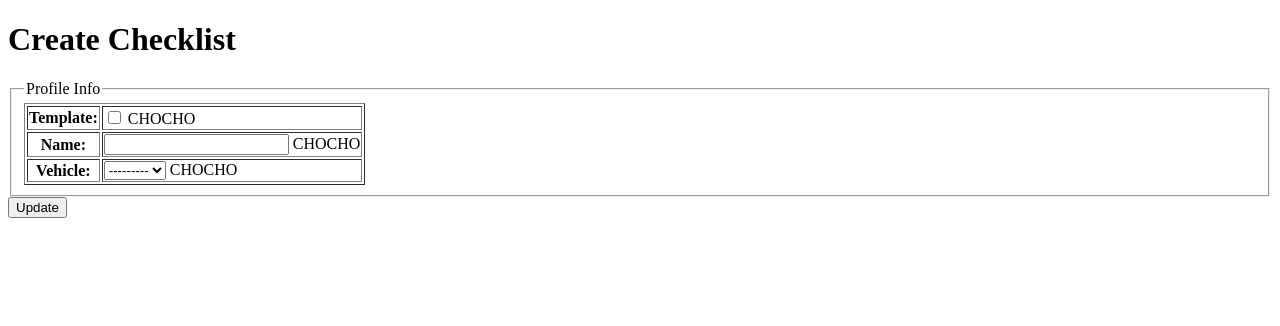
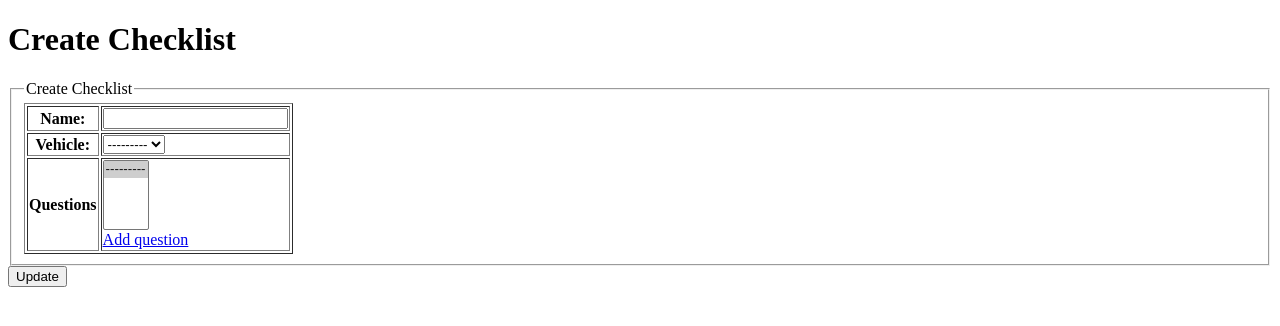
Before and after one commit to lautisilber/NewMovereFleet, a Django app: template main/templates/main/create_checklist.html in a window 1280 px wide. Shown: the part 86-412 px from the top of the page. Run offline with Django 4.2, Linux system fonts and the light colour scheme; the template is opened without the code that fills it: values that come from a table or form of the project are taken from there, others are empty.

Commit message:
little but honest progress

```diff
--- a/main/forms.py
+++ b/main/forms.py
@@ -7,8 +7,10 @@ class ChecklistCreateForm(forms.ModelForm):
     class Meta:
         model = Checklist
         fields = ['template', 'name', 'vehicle']
+        widgets = {'template': forms.HiddenInput()}
 
 class ChecklistQuestionCreateForm(forms.ModelForm):
     class Meta:
         model = ChecklistQuestion
         fields = ['template', 'title', 'text', 'answer_type', 'allow_notes']
+        widgets = {'template': forms.HiddenInput()}
--- a/main/templates/main/create_checklist.html
+++ b/main/templates/main/create_checklist.html
@@ -9,7 +9,7 @@
     <form method="POST" enctype="multipart/form-data">
         {% csrf_token %}
         <fieldset class="form-group">
-            <legend class="border-bottom mb-4">Profile Info</legend>
+            <legend class="border-bottom mb-4">Create Checklist</legend>
 
             {{ c_form.non_field_errors }}
 
@@ -26,10 +26,26 @@
                         {{ field.errors }}
                         {{ field }}
                         {{ field.help_text }}
-                        CHOCHO
                     </td>
                 </tr>
                 {% endfor %}
+                <tr>
+                    <th>Questions</th>
+                    <td>
+                        <select name="questions" id="questions" multiple>
+                            {% if not questions %}
+                            <option value="" selected>---------</option>
+                            {% else %}
+                            {% for question in questions %}
+                            <option value="{{ question.id }}"><a href="#">{{ question.title }}</a></option>
+                            {% endfor %}
+                            {% endif %}
+                        </select>
+                        <br>
+                        <a href="#">Add question</a>
+                        <!-- This should be a + sign with a tooltip saying 'add question' -->
+                    </td>
+                </tr>
             </table>
 
         </fieldset>
```
Also changed, not shown: main/views.py (+6 -2 lines).
